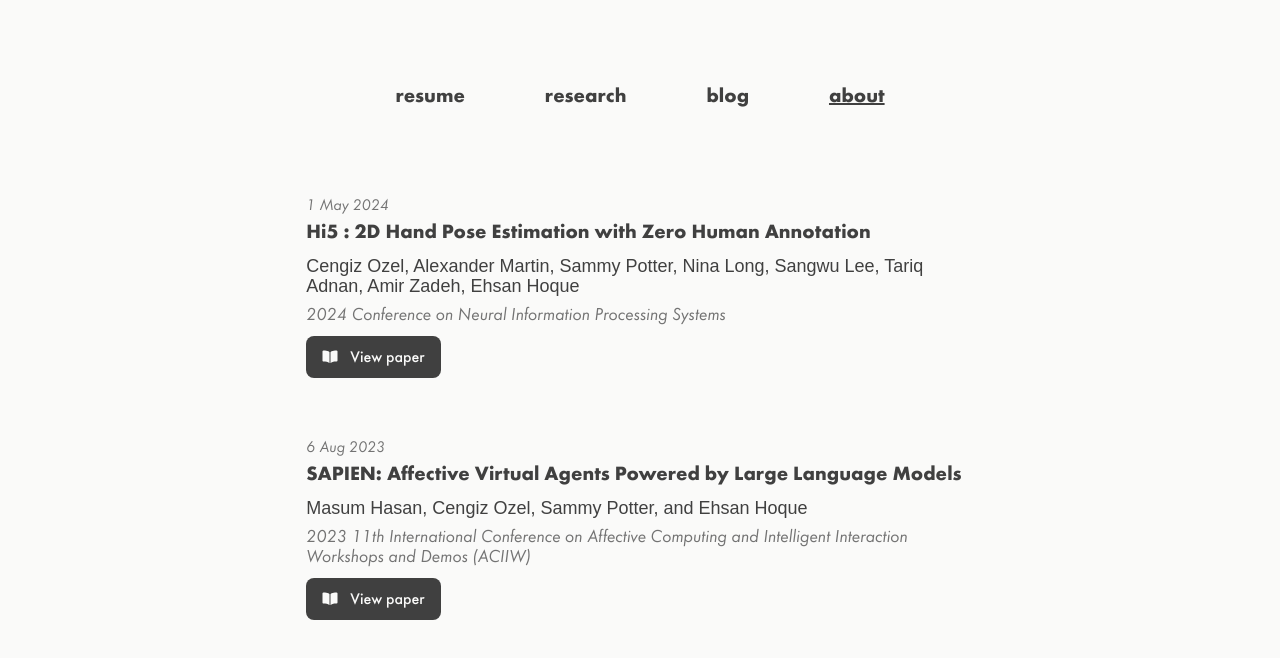
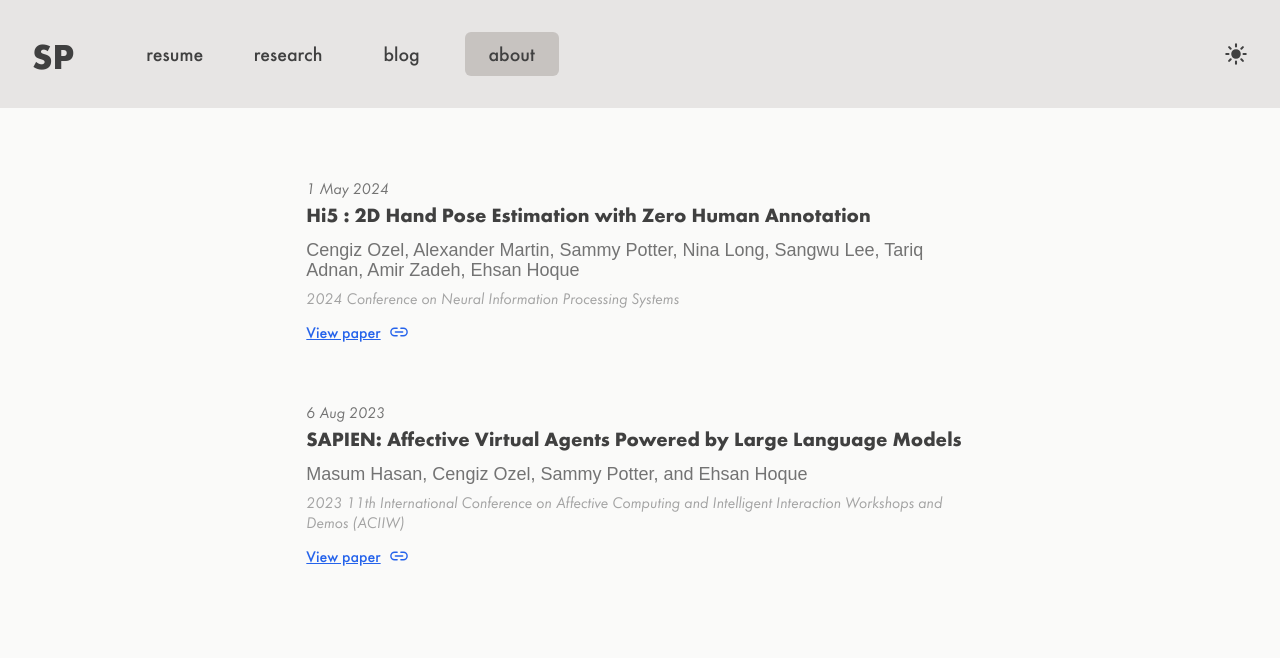
Before and after one commit to 0spotter0/sammypotter.com, a Next.js app: page /research in a window 1280 px wide. Shown: the top 658 px of the page. Built offline with nearby package versions, Linux system fonts and the light colour scheme; no server answers; a web font is replaced by a local one.

Commit message:
added dark mode and cookies

```diff
--- /dev/null
+++ b/app/actions.ts
@@ -0,0 +1,8 @@
+'use server'
+
+import { cookies } from 'next/headers'
+
+export async function toggleColorTheme() {
+  const currentIsDark = cookies().get('theme')?.value === 'dark' ?? false
+  cookies().set('theme', currentIsDark ? '' : 'dark')
+}
--- /dev/null
+++ b/app/blog/actions.ts
@@ -0,0 +1,50 @@
+'use server'
+
+import { readFileSync, readdirSync } from 'fs'
+import { BlogPost } from './page'
+import matter from 'gray-matter'
+
+export async function getPostMetadata(
+  fileName: string
+): Promise<BlogPost | null> {
+  try {
+    const slug = fileName.replace('.md', '')
+
+    const rawFile = readFileSync(`posts/${slug}.md`, 'utf-8')
+
+    if (!rawFile) return null
+
+    const parsedMetadata = matter(rawFile)
+
+    return {
+      title: parsedMetadata.data.title,
+      subtitle: parsedMetadata.data.subtitle,
+      date: parsedMetadata.data.date,
+      slug: slug,
+      content: parsedMetadata.content,
+      thumbnail: parsedMetadata.data.thumbnail,
+    }
+  } catch (error) {
+    return null
+  }
+}
+
+export async function getPostsMetadata(): Promise<BlogPost[]> {
+  const markdownFiles = readdirSync('posts/').filter((fileName: string) =>
+    fileName.endsWith('.md')
+  )
+
+  if (!markdownFiles || markdownFiles.length === 0) return []
+
+  const postsMetadata: (BlogPost | null)[] = await Promise.all(
+    markdownFiles.map(
+      (fileName: string): Promise<BlogPost | null> => getPostMetadata(fileName)
+    )
+  )
+
+  const nullFiltered = postsMetadata.filter(
+    (item): item is BlogPost => item !== null
+  )
+
+  return nullFiltered
+}
--- a/app/components/LinkButton.tsx
+++ b/app/components/LinkButton.tsx
@@ -1,6 +1,6 @@
 export default function LinkButton(props: { children: React.ReactNode }) {
   return (
-    <div className='text-light flex w-fit items-center gap-4 rounded-lg bg-neutral-700 px-6 py-3 text-lg font-medium transition-transform duration-200 hover:scale-[103%]'>
+    <div className='text-highlight text-highlight flex w-fit cursor-pointer items-center gap-2 rounded-lg bg-neutral-700 px-4 py-2 text-lg font-medium transition-transform duration-200 hover:scale-[103%]'>
       {props.children}
     </div>
   )
--- a/app/components/Navbar.tsx
+++ b/app/components/Navbar.tsx
@@ -2,16 +2,16 @@
 
 import Link from 'next/link'
 import { SetStateAction, useState } from 'react'
-import { IoClose, IoMenu } from 'react-icons/io5'
+import { IoClose, IoMenu, IoMoon, IoSunny } from 'react-icons/io5'
+import { toggleColorTheme } from '../actions'
 
 export const Navbar = () => {
   const [currentPage, setCurrentPage] = useState<string>('about')
-
   const [isBurgerMenuOpen, setIsBurgerMenuOpen] = useState<boolean>(false)
 
   return (
-    <>
-      <div className='hidden sm:block'>
+    <div>
+      <div className='fixed left-0 top-0 hidden w-full bg-stone-200 transition-colors duration-200 ease-in-out sm:block dark:bg-neutral-900'>
         <HeaderLinks
           currentPage={currentPage}
           setCurrentPage={setCurrentPage}
@@ -20,18 +20,18 @@ export const Navbar = () => {
         />
       </div>
       <div>
-        <div className='flex w-full justify-end sm:hidden'>
+        <div className='flex w-full items-center justify-between p-5 sm:hidden'>
+          <h1 className='w-36 text-4xl font-black'>SP</h1>
           <button
             onClick={() => {
               setIsBurgerMenuOpen(true)
             }}
-            className='p-5'
           >
             <IoMenu className='text-5xl' />
           </button>
         </div>
         <div
-          className={`visible absolute left-0 top-0 w-full overflow-hidden bg-stone-200 sm:hidden ${isBurgerMenuOpen ? 'h-full' : 'h-0'} transition-all duration-1000 ease-in-out`}
+          className={`visible absolute left-0 top-0 w-full overflow-hidden bg-stone-200 sm:hidden dark:bg-neutral-900 ${isBurgerMenuOpen ? 'h-full' : 'h-0'} transition-all duration-1000 ease-in-out`}
         >
           <div className='flex w-full justify-end'>
             <button
@@ -51,7 +51,7 @@ export const Navbar = () => {
           />
         </div>
       </div>
-    </>
+    </div>
   )
 }
 
@@ -61,41 +61,55 @@ const HeaderLinks = (props: {
   isBurger: boolean
   setIsBurgerMenuOpen: React.Dispatch<SetStateAction<boolean>>
 }) => {
+  const handlePageChange = (page: string) => {
+    props.setCurrentPage(page)
+    props.setIsBurgerMenuOpen(false)
+  }
+
   return (
     <div
-      className={`flex justify-center pb-5 pt-20 text-xl font-bold ${props.isBurger && 'flex-col gap-20'}`}
-      onClick={() => {
-        props.setIsBurgerMenuOpen(false)
-      }}
+      className={`flex w-full items-center gap-4 p-8 text-xl font-medium sm:justify-start ${props.isBurger && 'flex-col gap-20'}`}
     >
+      <h1 className='hidden w-36 text-4xl font-black sm:block'>SP</h1>
       <Link
-        onClick={() => props.setCurrentPage('resume')}
+        onClick={() => handlePageChange('resume')}
         href='/resume'
-        className={`px-10 text-center ${props.currentPage === 'resume' && 'underline'}`}
+        className={`flex w-36 items-center justify-center rounded-md px-4 py-2 text-center ${props.currentPage === 'resume' && 'bg-stone-400 bg-opacity-50 dark:bg-neutral-800'}`}
       >
         resume
       </Link>
       <Link
-        onClick={() => props.setCurrentPage('research')}
+        onClick={() => handlePageChange('research')}
         href='/research'
-        className={`px-10 text-center ${props.currentPage === 'research' && 'underline'}`}
+        className={`flex w-36 items-center justify-center rounded-md px-4 py-2 text-center ${props.currentPage === 'research' && 'bg-stone-400 bg-opacity-50 dark:bg-neutral-800'}`}
       >
         research
       </Link>
       <Link
-        onClick={() => props.setCurrentPage('blog')}
+        onClick={() => handlePageChange('blog')}
         href='/blog'
-        className={`px-10 text-center ${props.currentPage === 'blog' && 'underline'}`}
+        className={`flex w-36 items-center justify-center rounded-md px-4 py-2 text-center ${props.currentPage === 'blog' && 'bg-stone-400 bg-opacity-50 dark:bg-neutral-800'}`}
       >
         blog
       </Link>
       <Link
-        onClick={() => props.setCurrentPage('about')}
+        onClick={() => handlePageChange('about')}
         href='/about'
-        className={`px-10 text-center ${props.currentPage === 'about' && 'underline'}`}
+        className={`flex w-36 items-center justify-center rounded-md px-4 py-2 text-center ${props.currentPage === 'about' && 'bg-stone-400 bg-opacity-50 dark:bg-neutral-800'}`}
       >
         about
       </Link>
+      <div className='flex w-full items-center justify-center pt-10 sm:justify-end sm:pt-0'>
+        <button
+          onClick={() => {
+            toggleColorTheme()
+          }}
+          className='flex justify-end text-2xl'
+        >
+          <IoSunny className='dark:hidden' />
+          <IoMoon className='hidden dark:block' />
+        </button>
+      </div>
     </div>
   )
 }
--- a/app/globals.css
+++ b/app/globals.css
@@ -3,20 +3,27 @@
 @tailwind utilities;
 
 @layer utilities {
-    .text-dark {
-        @apply text-neutral-700;
+    .text-primary {
+       @apply text-neutral-700 dark:text-neutral-200;
     }
 
-    .text-medium {
-        @apply text-neutral-500;
+    .text-secondary {
+      @apply text-neutral-500 dark:text-neutral-400;
     }
 
-    .text-light {
-        @apply text-stone-50;
+    .text-tertiary {
+      @apply text-neutral-400 dark:text-neutral-500;
+    }
+
+    .text-highlight {
+      @apply text-stone-50;
     }
 
     .text-link {
-        @apply text-blue-600;
+      @apply text-blue-600 dark:text-blue-400;
     }
 
+    .bg-main {
+      @apply bg-stone-50 dark:bg-neutral-800
+    }
 }
--- a/app/layout.tsx
+++ b/app/layout.tsx
@@ -2,6 +2,7 @@ import type { Metadata } from 'next'
 import localFont from 'next/font/local'
 import { Navbar } from './components/Navbar'
 import './globals.css'
+import { cookies } from 'next/headers'
 
 const futura = localFont({
   src: [
@@ -57,13 +58,16 @@ export default function RootLayout({
 }: Readonly<{
   children: React.ReactNode
 }>) {
+  const cookieStore = cookies()
+  const theme: string = cookieStore.get('theme')?.value ?? ''
+
   return (
     <html lang='en'>
       <body
-        className={`${futura.className} text-dark overflow-hidden bg-stone-50`}
+        className={`${futura.className} ${theme === 'dark' && 'dark'} text-primary bg-main ease overflow-hidden overflow-y-auto transition-colors duration-200 ease-in-out`}
       >
         <Navbar />
-        {children}
+        <div className='mt-10 sm:mt-28'>{children}</div>
       </body>
     </html>
   )
--- a/app/research/page.tsx
+++ b/app/research/page.tsx
@@ -1,5 +1,6 @@
 import Link from 'next/link'
-import { IoBook } from 'react-icons/io5'
+import { IoArrowUpOutline, IoBook, IoLinkOutline } from 'react-icons/io5'
+import LinkButton from '../components/LinkButton'
 
 export default function Research() {
   const articles: Article[] = [
@@ -25,7 +26,7 @@ export default function Research() {
   ]
 
   return (
-    <div className='mx-auto w-fit pt-2 sm:pt-16'>
+    <div className='mx-auto w-fit px-5 sm:pt-16'>
       <div className='flex w-full flex-col gap-14'>
         {articles.map((article) => (
           <ResearchArticle key={article.doi} article={article} />
@@ -47,27 +48,25 @@ type Article = {
 const ResearchArticle = (props: { article: Article }) => {
   return (
     <div className='max-w-[75ch]'>
-      <p className='text-medium text-md pb-1 italic'>{props.article.date}</p>
-      <h1 className='pb-4 text-xl font-bold leading-5'>
+      <p className='text-secondary text-md pb-1 italic'>{props.article.date}</p>
+      <h2 className='text-primary pb-4 text-xl font-bold leading-5 dark:font-medium'>
         {props.article.title}
-      </h1>
-      <p className='pb-2 text-lg leading-5'>{props.article.authors}</p>
-      <p className='text-medium pb-3 text-lg italic leading-5'>
+      </h2>
+      <p className='text-secondary pb-2 text-lg leading-5'>
+        {props.article.authors}
+      </p>
+      <p className='text-tertiary text-md pb-3 italic leading-5'>
         {props.article.conference}
       </p>
-      <div className='w-fit'>
       <Link
-          className='text-light text-md font-medium'
+        className='text-link text-md flex w-fit items-center gap-2 font-medium underline'
         href={props.article.link}
         rel='noopener noreferrer'
         target='_blank'
       >
-          <div className='flex w-fit items-center gap-3 rounded-lg bg-neutral-700 px-4 py-2 transition-transform duration-200 hover:scale-[103%]'>
-            <IoBook />
-            <p className='pb-[2px]'>View paper</p>
-          </div>
+        <p>View paper</p>
+        <IoLinkOutline className='text-xl' />
       </Link>
-      </div>
     </div>
   )
 }
--- a/app/resume/page.tsx
+++ b/app/resume/page.tsx
@@ -7,10 +7,13 @@ export default function Resume() {
     <div className='flex h-full flex-col items-center justify-center gap-4 sm:justify-start sm:pt-16'>
       <a href='/Resume_SammyPotter_2024.pdf' download>
         <LinkButton>
-          <IoDownload className='text-2xl' />
-          <p>download</p>
+          <IoDownload className='text-xl' />
+          <p>Download</p>
         </LinkButton>
       </a>
+
+      <p>or</p>
+
       <Link
         className='text-link'
         href='/Resume_SammyPotter_2024.pdf'
```
Also changed, not shown: app/about/page.tsx (+6 -4 lines), app/blog/[postSlug]/page.tsx (+18 -17 lines), app/blog/page.tsx (+5 -51 lines). Lines whose indentation alone changed are shown as unchanged.
